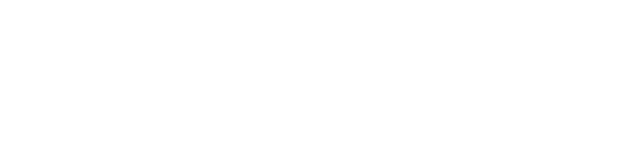
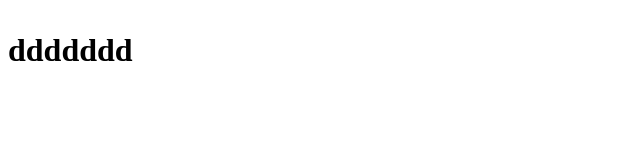
Before and after one commit to MafiieuHell/Projet-libre-, a plain HTML site: page index.html in a window 1280 px wide. Shown: the whole page, without its empty margins (0-640 px from the left). Drawn offline with Linux system fonts and the light colour scheme.

Commit message:
test mehdi

```diff
--- a/index.html
+++ b/index.html
@@ -1,12 +1,18 @@
 <!DOCTYPE html>
 <html lang="en">
+
     <head>
         <meta charset="UTF-8">
         <meta http-equiv="X-UA-Compatible" content="IE=edge">
         <meta name="viewport" content="width=device-width, initial-scale=1.0">
         <title>Projet libre</title>
     </head>
+
     <body>
+        <h1>
+            <p>ddddddd</p>
+        </h1>
     </body>
     <script src="./projetLibre.js"></script>
+
 </html>
```
Also changed, not shown: projetLibre.js (line endings or trailing spaces). Lines whose indentation alone changed are shown as unchanged.
